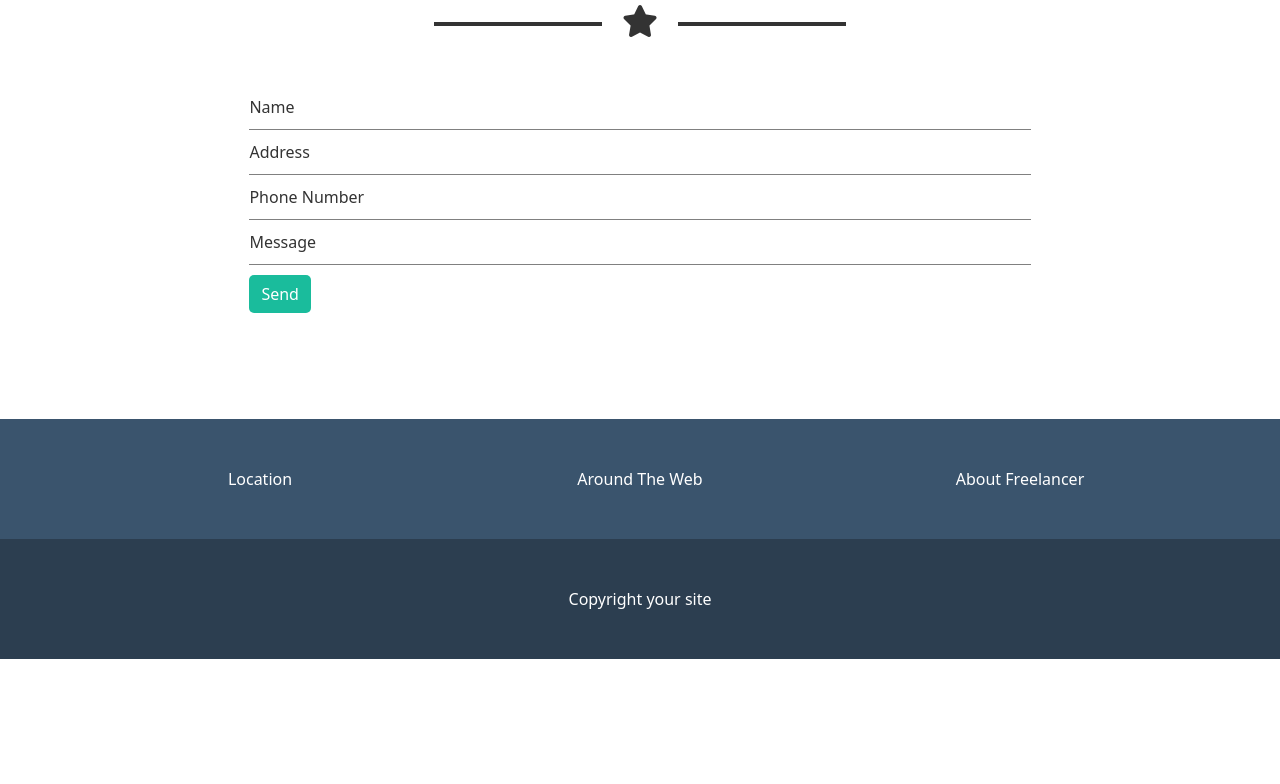
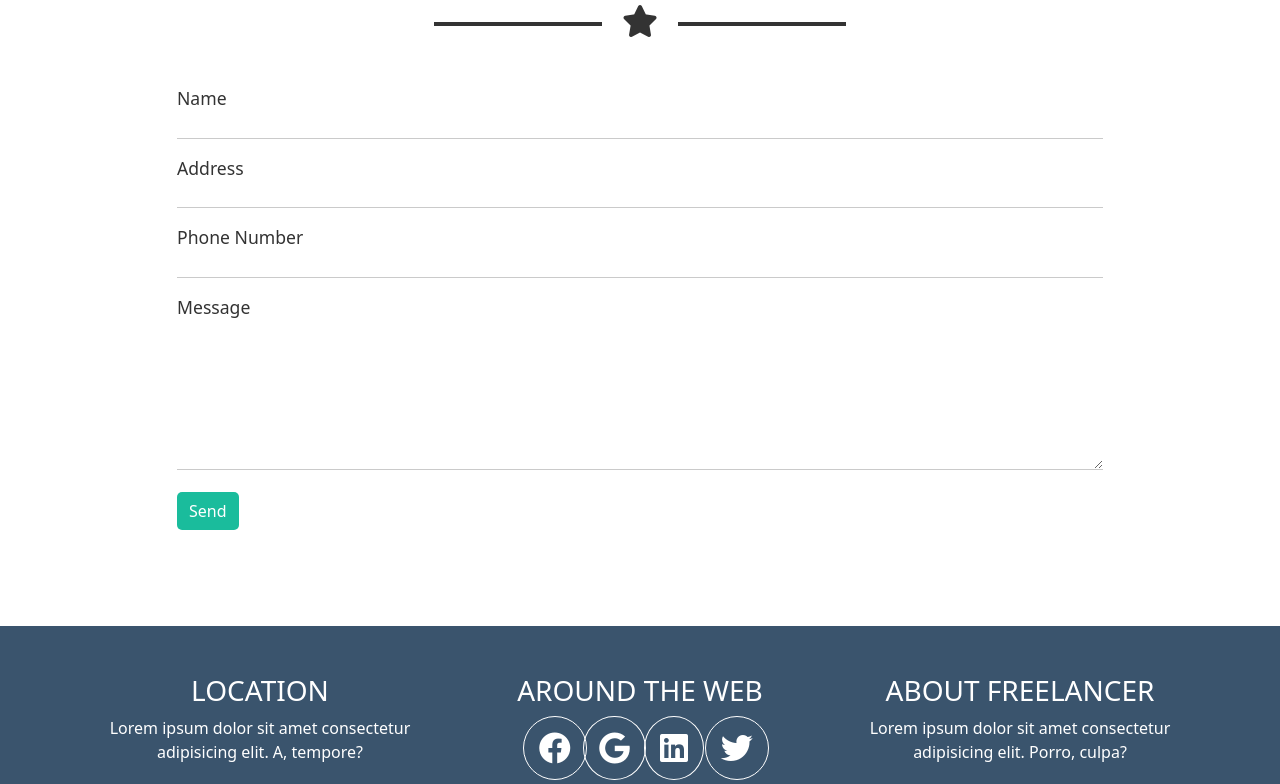
Before and after one commit to VincenzoTavassi/html-css-bootstrap-freelancer, a plain HTML site: page index.html in a window 1280 px wide. Shown: the part 1960-2744 px from the top of the page. Before the commit the page ends 2619 px from the top, so only its background shows below. Drawn offline with nearby package versions, Linux system fonts and the light colour scheme.

Commit message:
contact e footer

```diff
--- a/css/style.css
+++ b/css/style.css
@@ -109,7 +109,24 @@ header .ms_burger-menu {
     background-color: #333;
 }
 
-.form>div {
+label {
+    display: block;
+    font-size: 1.1rem;
+    font-weight: 500;
+}
+
+input,
+textarea {
+    width: 100%;
+    border: none;
+    border-bottom: 1px solid rgb(202, 202, 202);
+}
+
+textarea {
+    min-height: 150px;
+}
+
+/* .form>div {
     border-bottom: 1px solid gray;
     padding: 10px 0;
     max-width: 70%;
@@ -118,7 +135,7 @@ header .ms_burger-menu {
 
 .form>div:last-child {
     border-bottom: none;
-}
+} */
 
 button {
     background-color: hsl(168deg 76% 42%);
@@ -137,3 +154,10 @@ footer {
 .copyright {
     background-color: #2C3E50;
 }
+
+.icon {
+    font-size: 2rem;
+    border: 1px solid white;
+    padding: 15px;
+    border-radius: 50%;
+}
--- a/index.html
+++ b/index.html
@@ -88,7 +88,7 @@
 				<i class="star mx-3 fa-solid fa-star"></i>
 				<div class="line"></div>
 				<div class="row mt-5 gy-2 text-start justify-content-center">
-					<div class="col-12 col-md-5">
+					<div class="col-10 col-md-5">
 						<p>Lorem, ipsum dolor sit amet consectetur adipisicing elit. Ipsam, quas
 							architecto saepe quisquam non eligendi facere provident maiores temporibus quod
 							exercitationem quo molestias iste possimus, dolore dignissimos laborum est impedit! Lorem
@@ -96,7 +96,7 @@
 							eius. Similique cupiditate natus nesciunt, modi commodi atque, minus, magnam assumenda
 							architecto nulla id suscipit at?</p>
 					</div>
-					<div class="col-12 col-md-5">
+					<div class="col-10 col-md-5">
 						<p>Lorem ipsum dolor sit, amet consectetur adipisicing elit. Voluptates corporis
 							quo ab adipisci cumque possimus sit provident repudiandae, at eius! Officia earum autem,
 							dolores deserunt quam cupiditate nostrum velit magnam! Lorem ipsum dolor sit amet
@@ -115,13 +115,27 @@
 				<div class="line"></div>
 				<i class="star mx-3 fa-solid fa-star"></i>
 				<div class="line"></div>
-				<div class="d-flex flex-column align-items-center form py-5 text-start">
-					<div>Name</div>
-					<div>Address</div>
-					<div>Phone Number</div>
-					<div>Message</div>
-					<div><button>Send</button></div>
-				</div>
+				<form class="row flex-column align-items-center gy-3 py-5 text-start"
+					action="https://tizianonicolai.com/lezioni/form-printer/" method="POST" target="_blank">
+					<div class="col-10">
+						<label for="Nome">Name</label>
+						<input type="text" id="Nome" name="Nome">
+					</div>
+					<div class="col-10">
+						<label for="Indirizzo">Address</label>
+						<input type="text" id="Indirizzo" name="Indirizzo">
+					</div>
+					<div class="col-10">
+						<label for="Telefono">Phone Number</label>
+						<input type="number" id="Telefono" name="Telefono">
+					</div>
+					<div class="col-10">
+						<label for="Messaggio">Message</label>
+						<textarea name="Message" id="Messaggio">
+					</textarea>
+					</div>
+					<div class="col-10"><button>Send</button></div>
+				</form>
 			</div>
 		</section>
 	</main>
@@ -129,13 +143,29 @@
 		<div class="container py-5">
 			<div class="row gy-2 justify-content-center">
 				<div class="col-12 col-md-4">
-					<div class="box">Location</div>
+					<h3>LOCATION</h3>
+					<p>Lorem ipsum dolor sit amet consectetur adipisicing elit. A, tempore?</p>
 				</div>
 				<div class="col-12 col-md-4">
-					<div class="box">Around The Web</div>
+					<h3>AROUND THE WEB</h3>
+					<div class="row g-2 justify-content-center">
+						<div class="col-2 col-md-6 col-lg-2">
+							<i class="icon fa-brands fa-facebook"></i>
+						</div>
+						<div class="col-2 col-md-6 col-lg-2">
+							<i class="icon fa-brands fa-google"></i>
+						</div>
+						<div class="col-2 col-md-6 col-lg-2">
+							<i class="icon fa-brands fa-linkedin"></i>
+						</div>
+						<div class="col-2 col-md-6 col-lg-2">
+							<i class="icon fa-brands fa-twitter"></i>
+						</div>
+					</div>
 				</div>
 				<div class="col-12 col-md-4">
-					<div class="box">About Freelancer</div>
+					<h3>ABOUT FREELANCER</h3>
+					<p>Lorem ipsum dolor sit amet consectetur adipisicing elit. Porro, culpa?</p>
 				</div>
 			</div>
 		</div>
```
